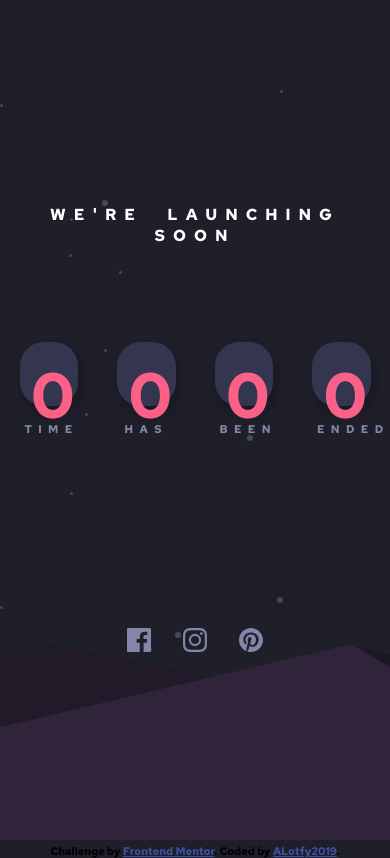
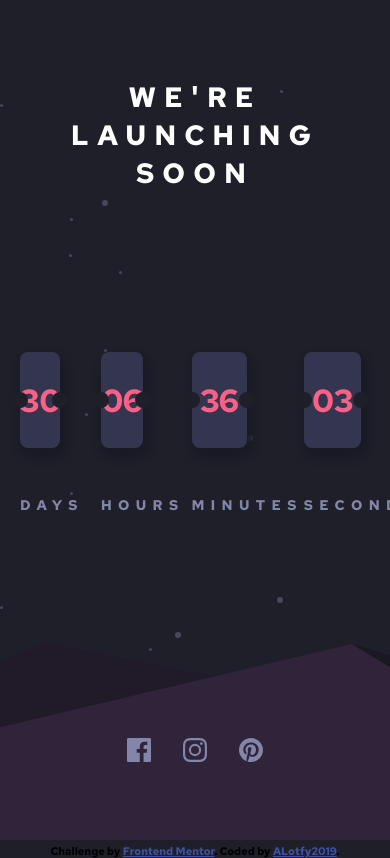
Before and after one commit to ahmed-lotfy-dev/launch-countdown, a plain HTML site: page index.html in a window 390 px wide. Shown: the top 858 px of the page. Drawn offline with Linux system fonts and the light colour scheme.

Commit message:
working on the csss

```diff
--- a/index.html
+++ b/index.html
@@ -34,23 +34,28 @@
       <img src="./images/bg-stars.svg" alt="">
     </div>
     <div class="heading">
+      <div></div>
       <h1>We're Launching Soon</h1>
     </div>
     <div class="time">
       <div>
-        <h2 id="day"></h2>
+        <div></div>
+        <span id="day"></span>
         <p>Days</p>
       </div>
       <div>
-        <h2 id="hour"></h2>
+        <div></div>
+        <span id="hour"></span>
         <p>Hours</p>
       </div>
       <div>
-        <h2 id="minute"></h2>
+        <div></div>
+        <span id="minute"></span>
         <p>Minutes</p>
       </div>
-      <div >
-        <h2 id="second"></h2>
+      <div>
+        <div></div>
+        <span id="second"></span>
         <p>Seconds</p>
       </div>
     </div>
--- a/main.css
+++ b/main.css
@@ -87,28 +87,55 @@ body {
     display: flex;
     align-content: center;
     text-align: center;
-    width: 100%;
+    width: 50%;
     z-index: 999;
 }
 
 .time>div {
     display: flex;
-    justify-content: space-around;
+    justify-content: center;
     align-items: center;
     flex-direction: column;
     position: relative;
-    width: 100%;
+    flex: 1 1 50%;
 }
 
 
-.time>div>h2 {
+
+.time>div>span {
+    display: grid;
+    position: relative;
+    place-items: center;
     margin: 0 2rem;
-    border-radius: 1.5rem;
-    width: 60%;
+    border-radius: 10px;
+    width: 50%;
+    height: 6rem;
     color: var(--soft-red);
-    font-size: 7rem;
+    font-size: clamp(2rem, 2.5vw, 3rem);
     background-color: var(--dark-desaturated-blue);
     box-shadow: 3px 7px 7px 3px hsl(234, 17%, 12%);
+}
+
+.time>div>span::before {
+    content: "";
+    position: absolute;
+    width: 1rem;
+    height: 1rem;
+    border-radius: 1rem;
+    left: -0.5rem;
+    background: var(--very-dark-blue);
+    border: 3px solid var(--very-dark-blue);
+}
+
+.time>div>span::after {
+    content: "";
+    position: absolute;
+    width: 1rem;
+    height: 1rem;
+    border-radius: 1rem;
+    right: -0.5rem;
+    background: var(--very-dark-blue);
+    border: 3px solid var(--very-dark-blue);
 }
 
 .time p {
@@ -152,79 +179,20 @@ body {
     color: hsl(228, 45%, 44%);
 }
 
-@media (max-width:990px) {
-    .time>div>h2 {
-        font-size: 7rem;
+@media screen and (max-width:900px) {
+    .time {
+        width: 100%;
+    }
+
+    .time>div>span {
+        margin: 0;
+
+        border-radius: 8px;
     }
 
     .time>div>p {
-        font-size: 1rem;
+        margin: 3rem 0;
     }
 }
 
-@media (max-width: 480px) {
-    .count-down-container .heading {
-        margin-bottom: 5rem;
-    }
-
-    .count-down-container .time>div {
-        flex-shrink: 1;
-    }
-
-    .count-down-container .heading h1 {
-        font-size: 0.9rem;
-    }
-
-    .time>div>h2 {
-        font-size: 2rem;
-        height: 4rem;
-        padding: 0.7rem 0;
-        margin: 0;
-    }
-
-    .time>div>p {
-        font-size: 0.6rem;
-        margin: 1rem 0;
-    }
-}
-
-@media (max-width: 700px) {
-    .count-down-container .heading {
-        margin-bottom: 5rem;
-    }
-
-    .count-down-container .time>div {
-        flex-shrink: 1;
-    }
-
-    .count-down-container .heading h1 {
-        font-size: 1rem;
-        margin: 1rem;
-    }
-
-    .time>div>h2 {
-        font-size: 3rem;
-        /* height: 4rem; */
-        padding: 0.7rem;
-        margin: 0;
-    }
-
-    .time>div>p {
-        font-size: 0.6rem;
-        margin: 1rem 0;
-    }
-}
-
-@media (max-width: 1100px) {
-    .time>div>h2 {
-        font-size: 4rem;
-        /* height: 4rem; */
-        padding: 0.7rem;
-        margin: 0;
-    }
-
-    .time>div>p {
-        font-size: 0.7rem;
-        margin: 1rem 0;
-    }
-}
+@media screen and (max-width:600px) {}
--- a/main.js
+++ b/main.js
@@ -8,7 +8,7 @@ let secondContainer = document.getElementById("second");
 // Function That Count The Time And The Time Difference
 let countDown = () => {
     const now = new Date().getTime();
-    const countDownDate = new Date("Nov 30, 2021 15:24:59").getTime();
+    const countDownDate = new Date("Jan 1, 2022 15:24:59").getTime();
     const distance = countDownDate - now;
     // Get today's date and time
 
```
